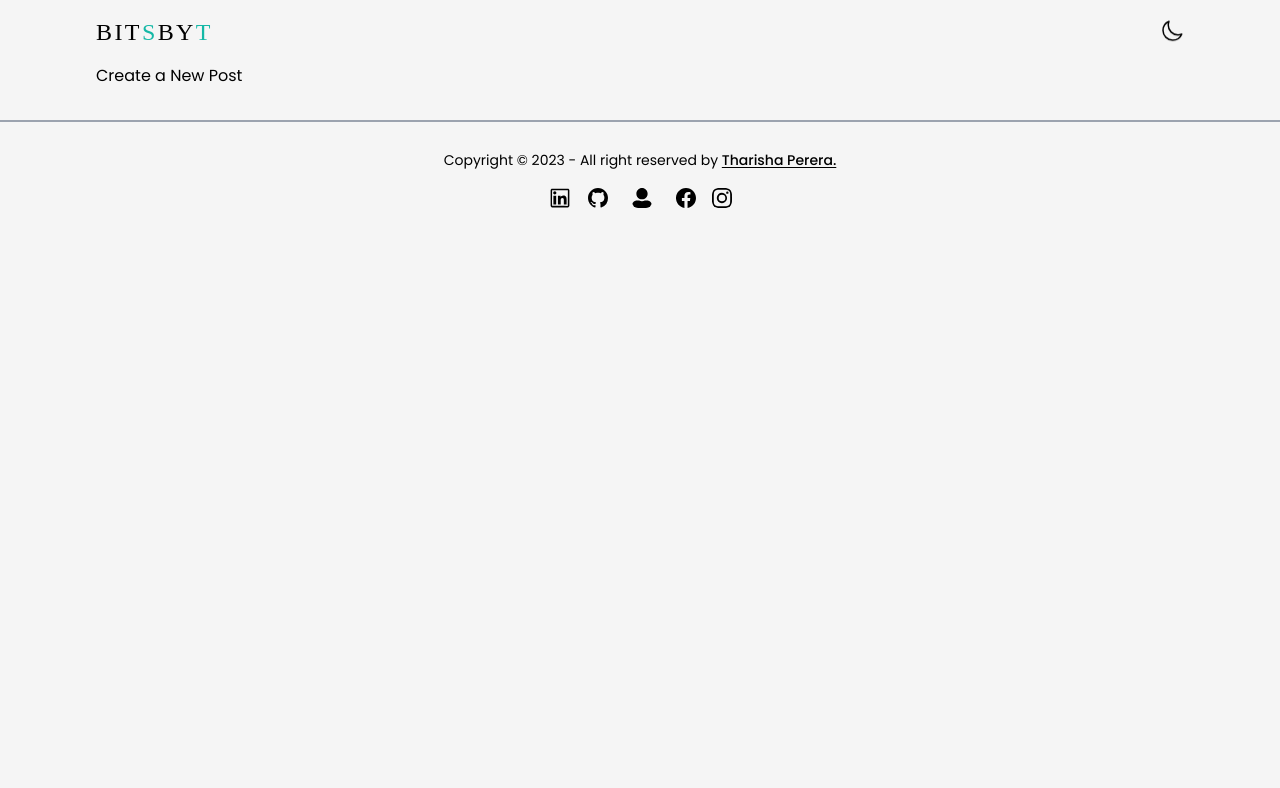
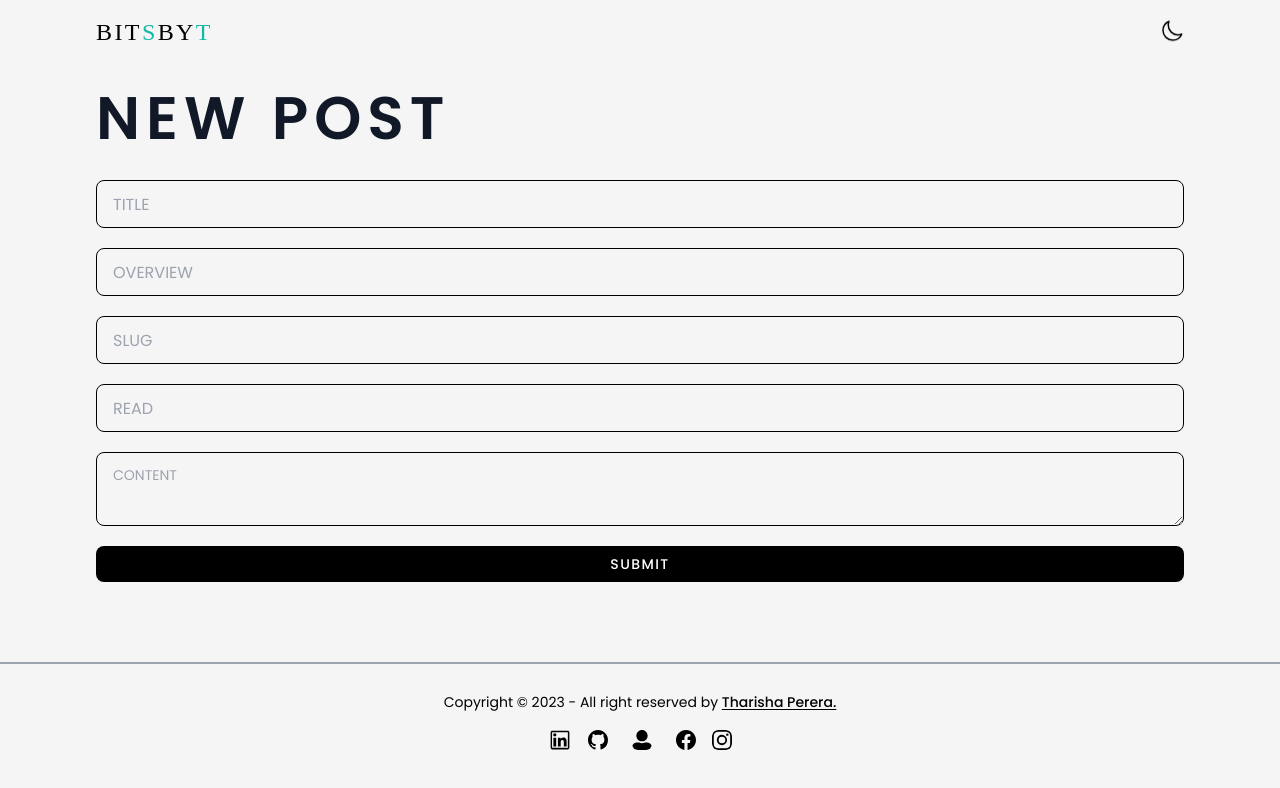
Before and after one commit to TharishaPerera/next-blog, a Next.js app: page /admin/new in a window 1280 px wide. Shown: the top 788 px of the page. Built offline with nearby package versions, Linux system fonts and the light colour scheme; a web font is replaced by a local one.

Commit message:
added basic admin pages - not completed

```diff
--- a/app/admin/new/page.tsx
+++ b/app/admin/new/page.tsx
@@ -1,7 +1,87 @@
+"use client";
+
+import { useState } from "react";
+
 const NewPost = () => {
+  const [formData, setFormData] = useState({
+    title: "",
+    slug: "",
+    overview: "",
+    content: "",
+    read: "",
+  });
+
+  const handleChange = (event: any) => {
+    const { name, value } = event.target;
+    setFormData((prevFormData) => ({ ...prevFormData, [name]: value }));
+  };
+
+  const handleSubmit = (event: any) => {
+    event.preventDefault();
+    console.log(formData);
+  };
+
   return (
-    <div>Create a New Post</div>
-  )
-}
+    <>
+      <div className="space-y-2 pt-6 pb-8 md:space-y-5 flex justify-between items-center align-middle">
+        <h1 className="text-3xl font-semibold leading-9 tracking-widest text-gray-900 dark:text-gray-100 sm:text-4xl sm:leading-10 md:text-6xl md:leading-14">
+          NEW POST
+        </h1>
+      </div>
+      <div className="flex flex-col items-center justify-center mb-20">
+        <form
+          onSubmit={handleSubmit}
+          className="grid grid-cols-1 gap-5 w-full items-center justify-center"
+        >
+          <input
+            type="text"
+            name="title"
+            placeholder="TITLE"
+            className="input input-bordered w-full"
+            value={formData.title}
+            onChange={handleChange}
+          />
+          <input
+            type="text"
+            name="overview"
+            placeholder="OVERVIEW"
+            className="input input-bordered w-full"
+            value={formData.overview}
+            onChange={handleChange}
+          />
+          <input
+            type="text"
+            name="slug"
+            placeholder="SLUG"
+            className="input input-bordered w-full"
+            value={formData.slug}
+            onChange={handleChange}
+          />
+          <input
+            type="text"
+            name="read"
+            placeholder="READ"
+            className="input input-bordered w-full"
+            value={formData.read}
+            onChange={handleChange}
+          />
+          <textarea
+            name="content"
+            className="textarea textarea-bordered w-full"
+            placeholder="CONTENT"
+            value={formData.content}
+            onChange={handleChange}
+          />
+          <button
+            type="submit"
+            className="bg-black text-white text-sm font-medium tracking-widest hover:bg-gray-700 rounded-lg px-7 py-2 dark:bg-white dark:hover:bg-gray-300 dark:text-black "
+          >
+            SUBMIT
+          </button>
+        </form>
+      </div>
+    </>
+  );
+};
 
-export default NewPost
+export default NewPost;
--- a/app/admin/page.tsx
+++ b/app/admin/page.tsx
@@ -1,3 +1,4 @@
+import Link from "next/link";
 import Table from "../components/Table";
 
 import { Post } from "../lib/interface";
@@ -14,10 +15,16 @@ const Posts = async () => {
 
   return (
     <>
-      <div className="space-y-2 pt-6 pb-8 md:space-y-5">
+      <div className="space-y-2 pt-6 pb-8 md:space-y-5 flex justify-between items-center align-middle">
         <h1 className="text-3xl font-semibold leading-9 tracking-widest text-gray-900 dark:text-gray-100 sm:text-4xl sm:leading-10 md:text-6xl md:leading-14">
-          All Posts
+          ALL POSTS
         </h1>
+        <Link
+          href="/admin/new"
+          className="bg-black text-white text-sm font-medium hover:bg-gray-700 rounded-lg px-7 py-2 dark:bg-white dark:hover:bg-gray-300 dark:text-black "
+        >
+          New Post
+        </Link>
       </div>
       <div>
         <Table data={data} />
--- a/app/components/Table.tsx
+++ b/app/components/Table.tsx
@@ -2,43 +2,46 @@ import Link from "next/link";
 import { Post } from "../lib/interface";
 import { AiOutlineDelete, AiOutlineEdit } from "react-icons/ai";
 
-const tableHeaders = ['NAME', 'ID', 'ACTION'];
-let sanityLink = 'https://blog-tharisha.sanity.studio/desk/post;';
+const tableHeaders = ["NAME", "ACTION"];
+let sanityLink = "https://blog-tharisha.sanity.studio/desk/post;";
 
 const Table = ({ data }: { data: Post[] }) => {
   return (
     <div className="overflow-x-auto">
       <table className="table table-zebra">
-        {/* head */}
         <thead>
           <tr>
             <th></th>
-            {
-              tableHeaders.map((item, index) => (
-                <th key={index}>{item}</th>
-              ))
-            }
+            {tableHeaders.map((item, index) => (
+              <th key={index}>{item}</th>
+            ))}
           </tr>
         </thead>
         <tbody>
-          {/* row 1 */}
-          {
-            data.map((post, index) => (
-              <tr key={post._id}>
+          {data.map((post, index) => (
+            <tr key={post._id}>
               <th>{index + 1}</th>
               <td>{post.title}</td>
-              <td>{post._id}</td>
               <td className="flex justify-start gap-3">
                 <div>
-                  <Link href={sanityLink + post._id} className="btn btn-circle border-none hover:bg-gray-200 dark:hover:bg-gray-700"><AiOutlineEdit className="w-5 h-5 " /></Link>
+                  <Link
+                    href={sanityLink + post._id}
+                    className="btn btn-circle border-none hover:bg-gray-200 dark:hover:bg-gray-700"
+                  >
+                    <AiOutlineEdit className="w-5 h-5 " />
+                  </Link>
                 </div>
                 <div>
-                  <Link href={sanityLink + post._id} className="btn btn-circle border-none hover:bg-red-200 dark:hover:bg-red-700"><AiOutlineDelete className="w-5 h-5 " /></Link>
+                  <Link
+                    href={sanityLink + post._id}
+                    className="btn btn-circle border-none hover:bg-red-200 dark:hover:bg-red-700"
+                  >
+                    <AiOutlineDelete className="w-5 h-5 " />
+                  </Link>
                 </div>
               </td>
             </tr>
-            ))
-          }
+          ))}
         </tbody>
       </table>
     </div>
--- a/app/globals.css
+++ b/app/globals.css
@@ -15,3 +15,9 @@
 .logo-font {
   font-family: "Bruno Ace SC";
 }
+
+
+
+p:has(code) {
+  background-color: red;
+}
```
